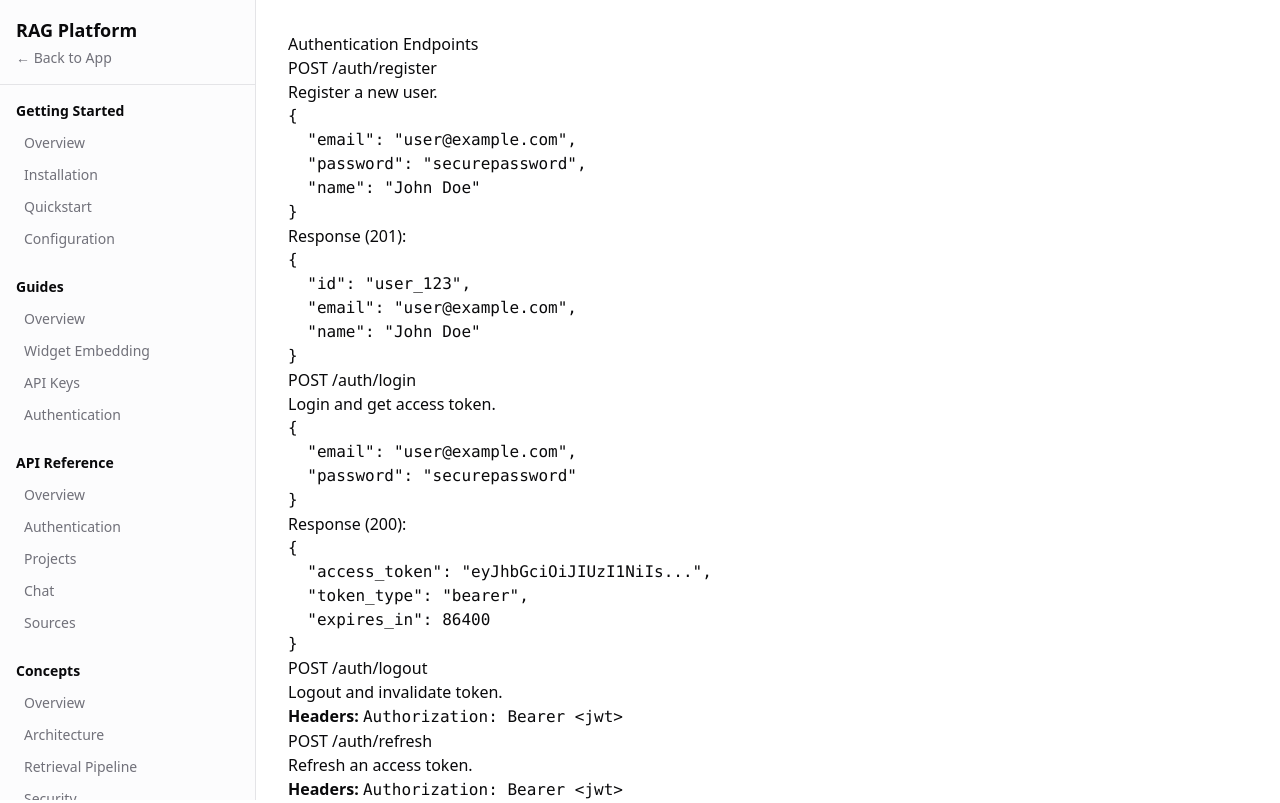
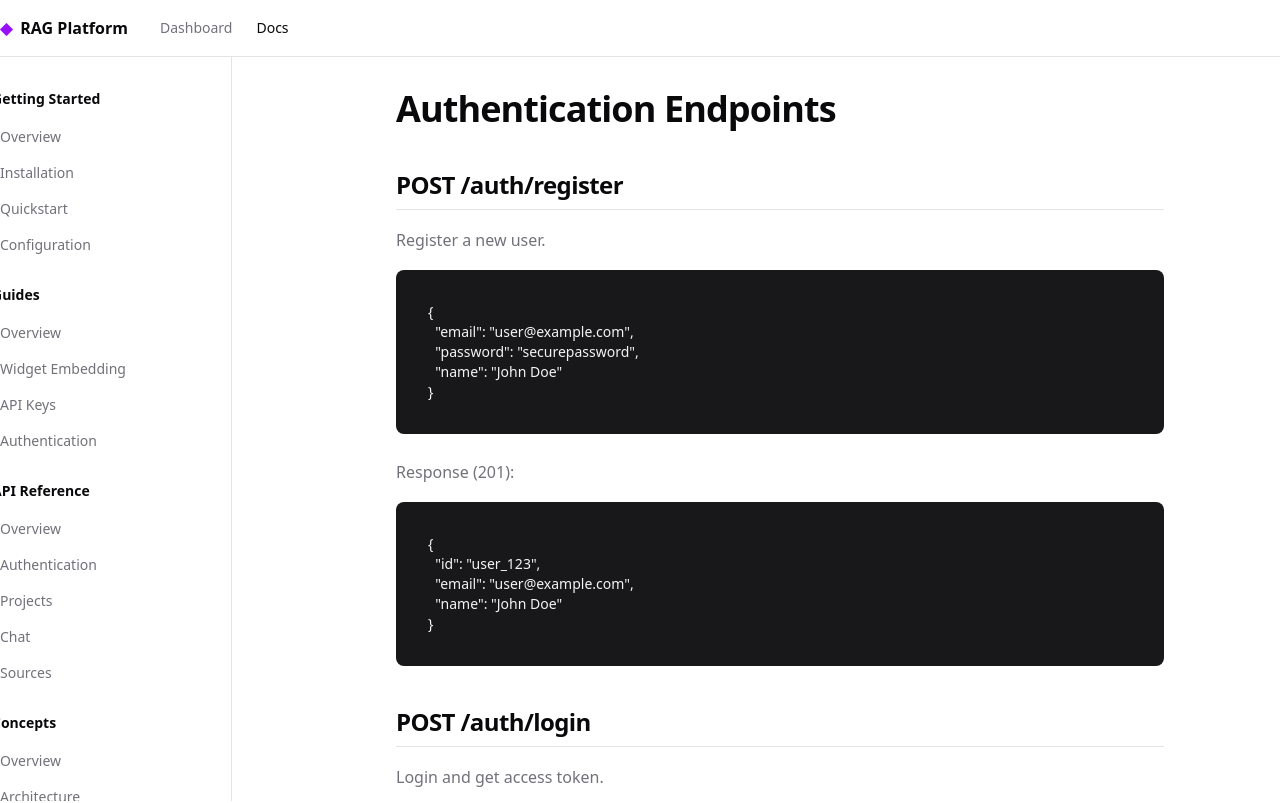
Before and after one commit to Pranav322/Assistant, a Next.js app in the folder frontend/: page /docs/api-reference/authentication in a window 1280 px wide. Shown: the top 803 px of the page. Built offline with nearby package versions, Linux system fonts and the light colour scheme.

Commit message:
docs(fix): better markdown

```diff
--- a/frontend/app/docs/layout.tsx
+++ b/frontend/app/docs/layout.tsx
@@ -1,4 +1,5 @@
 import Link from "next/link";
+import { cn } from "@/lib/utils";
 
 export default function DocsLayout({
   children,
@@ -39,26 +40,34 @@ export default function DocsLayout({
   };
 
   return (
-    <div className="flex min-h-screen">
-      <aside className="w-64 border-r bg-gray-50/50 dark:bg-gray-900/50 fixed h-full overflow-y-auto">
-        <div className="p-4 border-b">
-          <Link href="/" className="font-semibold text-lg">
+    <div className="min-h-screen bg-background">
+      {/* Top nav */}
+      <header className="sticky top-0 z-50 w-full border-b bg-background/95 backdrop-blur">
+        <div className="container flex h-14 items-center">
+          <Link href="/" className="flex items-center gap-2 font-semibold">
+            <span className="text-purple-600">◆</span>
             RAG Platform
           </Link>
-          <Link href="/" className="block text-sm text-muted-foreground hover:text-foreground mt-1">
-            ← Back to App
-          </Link>
+          <nav className="ml-8 flex items-center gap-6 text-sm">
+            <Link href="/projects" className="text-muted-foreground hover:text-foreground">Dashboard</Link>
+            <Link href="/docs" className="text-foreground font-medium">Docs</Link>
+          </nav>
         </div>
-        <nav className="p-4 space-y-6">
+      </header>
+
+      <div className="container flex-1 items-start md:grid md:grid-cols-[220px_minmax(0,1fr)] md:gap-6 lg:grid-cols-[240px_minmax(0,1fr)] lg:gap-10">
+        {/* Sidebar */}
+        <aside className="fixed top-14 z-30 -ml-2 hidden h-[calc(100vh-3.5rem)] w-full shrink-0 md:sticky md:block overflow-y-auto border-r py-6 pr-6 lg:py-8">
+          <nav className="flex w-full flex-col gap-6">
             {Object.entries(navItems).map(([category, items]) => (
               <div key={category}>
-              <h4 className="text-sm font-semibold mb-2">{category}</h4>
-              <ul className="space-y-1">
+                <h4 className="text-sm font-semibold mb-3 text-foreground">{category}</h4>
+                <ul className="flex flex-col gap-1">
                   {items.map((item) => (
                     <li key={item.href}>
                       <Link
                         href={item.href}
-                      className="block text-sm text-muted-foreground hover:text-foreground hover:bg-gray-100 dark:hover:bg-gray-800 rounded px-2 py-1"
+                        className="block text-sm text-muted-foreground hover:text-foreground hover:bg-muted rounded-md px-2 py-1.5 transition-colors"
                       >
                         {item.label}
                       </Link>
@@ -69,9 +78,14 @@ export default function DocsLayout({
             ))}
           </nav>
         </aside>
-      <main className="flex-1 ml-64 p-8 max-w-4xl">
+
+        {/* Main content - centered */}
+        <main className="relative py-6 lg:py-8 w-full">
+          <div className="mx-auto max-w-3xl">
             {children}
+          </div>
         </main>
+      </div>
     </div>
   );
 }
--- a/frontend/components/markdown.tsx
+++ b/frontend/components/markdown.tsx
@@ -11,8 +11,75 @@ interface MarkdownProps {
 
 export function Markdown({ children, className }: MarkdownProps) {
   return (
-    <div className={cn("prose prose-gray dark:prose-invert max-w-none", className)}>
-      <ReactMarkdown remarkPlugins={[remarkGfm]}>{children}</ReactMarkdown>
+    <div className={cn("markdown-content", className)}>
+      <ReactMarkdown
+        remarkPlugins={[remarkGfm]}
+        components={{
+          h1: ({ children }) => (
+            <h1 className="text-4xl font-bold tracking-tight mb-6 text-foreground">{children}</h1>
+          ),
+          h2: ({ children }) => (
+            <h2 className="text-2xl font-semibold tracking-tight mt-10 mb-4 text-foreground border-b pb-2">{children}</h2>
+          ),
+          h3: ({ children }) => (
+            <h3 className="text-xl font-semibold mt-8 mb-3 text-foreground">{children}</h3>
+          ),
+          p: ({ children }) => (
+            <p className="text-base leading-7 text-muted-foreground mb-4">{children}</p>
+          ),
+          a: ({ href, children }) => (
+            <a href={href} className="text-purple-600 hover:text-purple-700 underline underline-offset-4">{children}</a>
+          ),
+          ul: ({ children }) => (
+            <ul className="list-disc list-inside mb-4 space-y-1 text-muted-foreground">{children}</ul>
+          ),
+          ol: ({ children }) => (
+            <ol className="list-decimal list-inside mb-4 space-y-1 text-muted-foreground">{children}</ol>
+          ),
+          li: ({ children }) => (
+            <li className="text-muted-foreground">{children}</li>
+          ),
+          code: ({ className, children, ...props }) => {
+            const isInline = !className;
+            if (isInline) {
+              return (
+                <code className="bg-muted px-1.5 py-0.5 rounded text-sm font-mono text-purple-600">{children}</code>
+              );
+            }
+            return (
+              <code className={cn("block bg-zinc-900 text-zinc-100 p-4 rounded-lg overflow-x text-sm font-mono", className)} {...props}>
+                {children}
+              </code>
+            );
+          },
+          pre: ({ children }) => (
+            <pre className="bg-zinc-900 text-zinc-100 p-4 rounded-lg overflow-x mb-6 text-sm font-mono">{children}</pre>
+          ),
+          table: ({ children }) => (
+            <div className="overflow-x-auto mb-6">
+              <table className="w-full border-collapse">{children}</table>
+            </div>
+          ),
+          thead: ({ children }) => (
+            <thead className="bg-muted">{children}</thead>
+          ),
+          th: ({ children }) => (
+            <th className="border border-border px-4 py-2 text-left font-semibold text-foreground">{children}</th>
+          ),
+          td: ({ children }) => (
+            <td className="border border-border px-4 py-2 text-muted-foreground">{children}</td>
+          ),
+          blockquote: ({ children }) => (
+            <blockquote className="border-l-4 border-purple-500 pl-4 italic text-muted-foreground my-4">{children}</blockquote>
+          ),
+          hr: () => <hr className="my-8 border-border" />,
+          strong: ({ children }) => (
+            <strong className="font-semibold text-foreground">{children}</strong>
+          ),
+        }}
+      >
+        {children}
+      </ReactMarkdown>
     </div>
   );
 }
```
Lines whose indentation alone changed are shown as unchanged.
